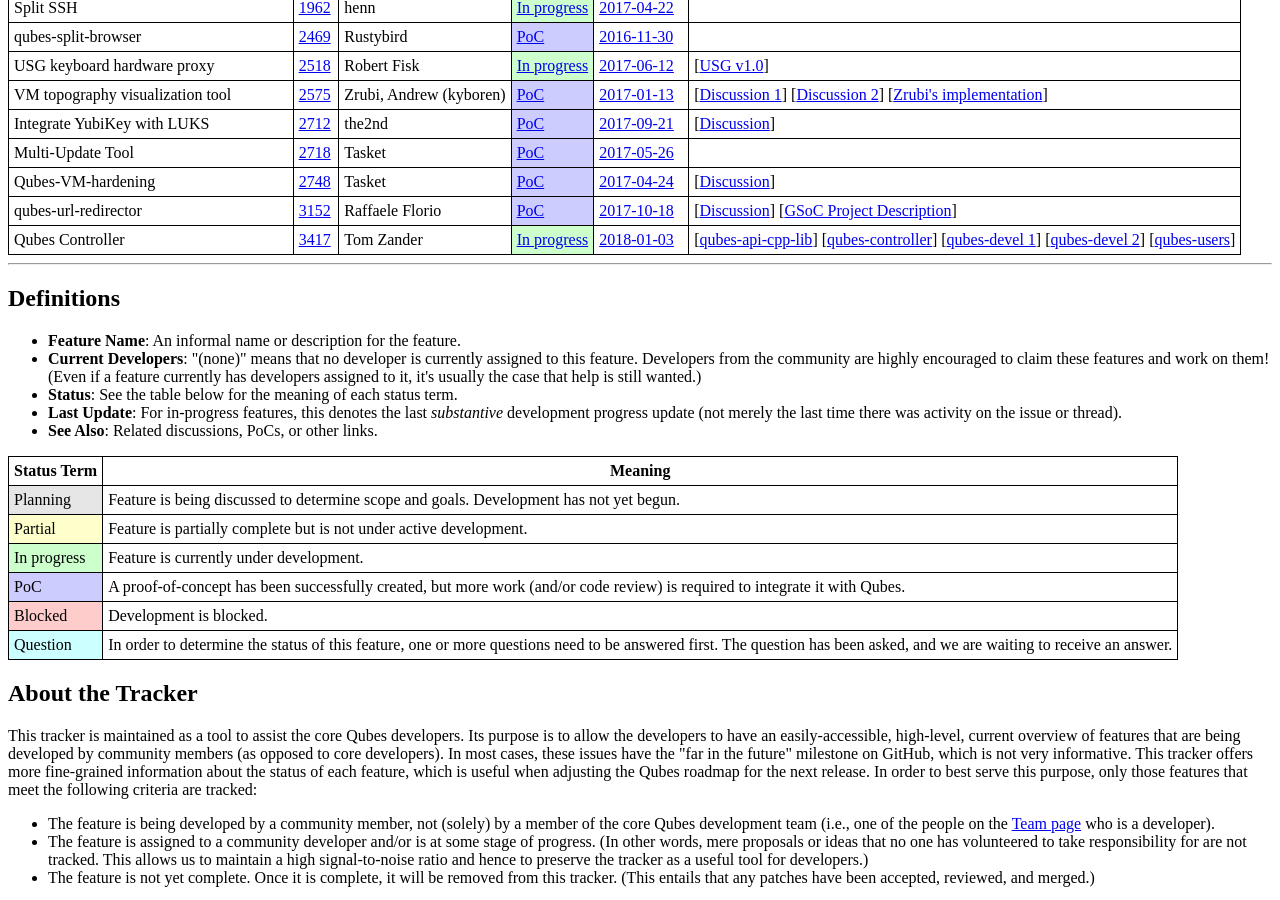
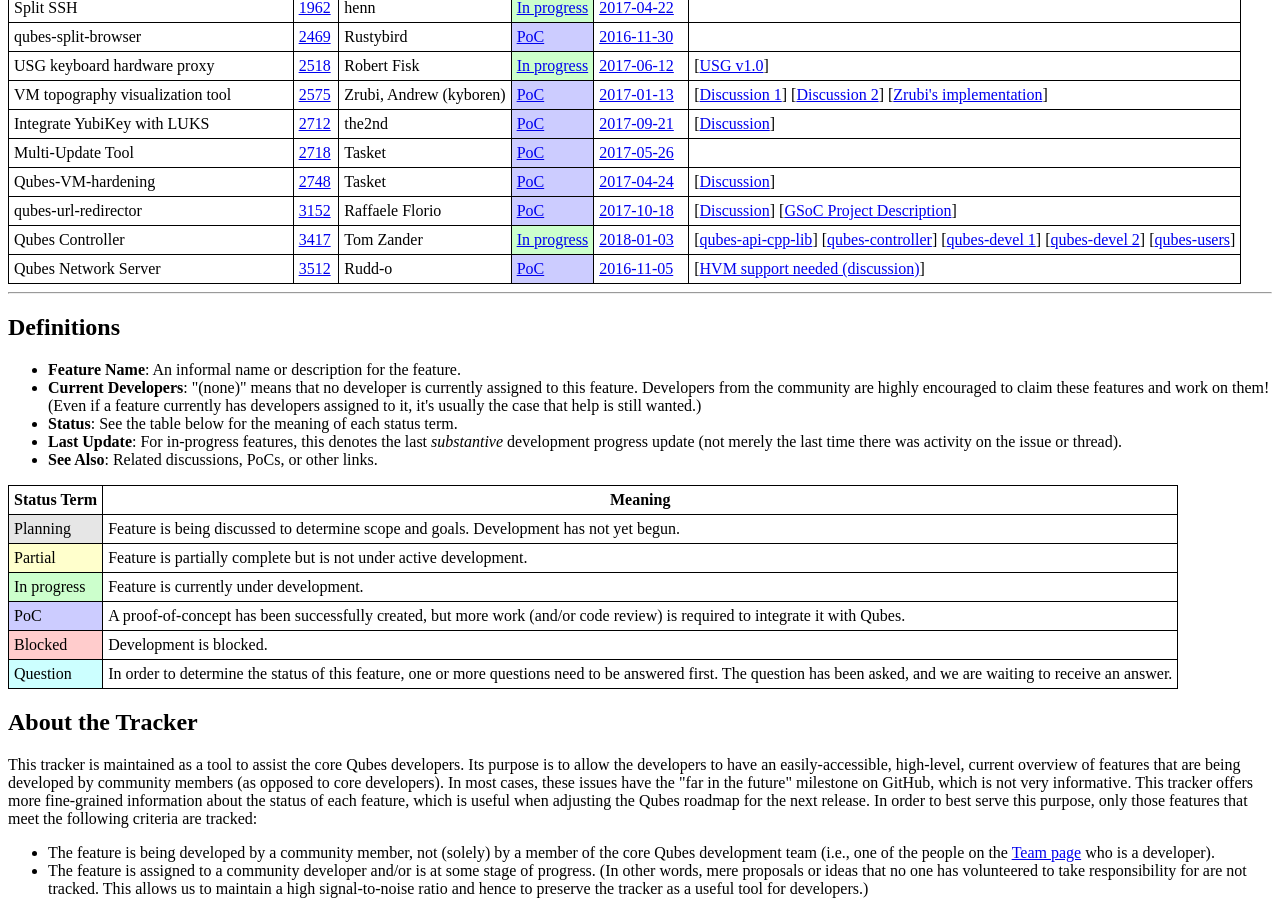
Before and after one commit to QubesOS/qubes-issues, a Jekyll site: the page built from index.md, in a window 1280 px wide and 900 px high, scrolled down 672 px. Built offline with Jekyll 4.4.1, drawn with Linux system fonts in a browser that asks for light colours.

Commit message:
Rudd-o Network Server works in PVM mode. It needs to support HVM

```diff
--- a/_data/features.yml
+++ b/_data/features.yml
@@ -424,3 +424,16 @@
     url    : https://groups.google.com/d/topic/qubes-devel/dT1JnmzjDWc/discussion
   - desc   : qubes-users
     url    : https://groups.google.com/d/topic/qubes-users/PGpoN5hrOeE/discussion
+
+- name   : Qubes Network Server
+  issue  : 3512
+  devs   : Rudd-o
+  status :
+    term   : PoC
+    url    : https://github.com/Rudd-O/qubes-network-server
+  updated:
+    date   : 2016-11-05
+    url    : https://github.com/Rudd-O/qubes-network-server/issues/4
+  info   :
+  - desc   : HVM support needed (discussion)
+    url    : https://groups.google.com/forum/m/#!msg/qubes-users/sNjucuuiCcQ/UyNAnHKjAAAJ
```
